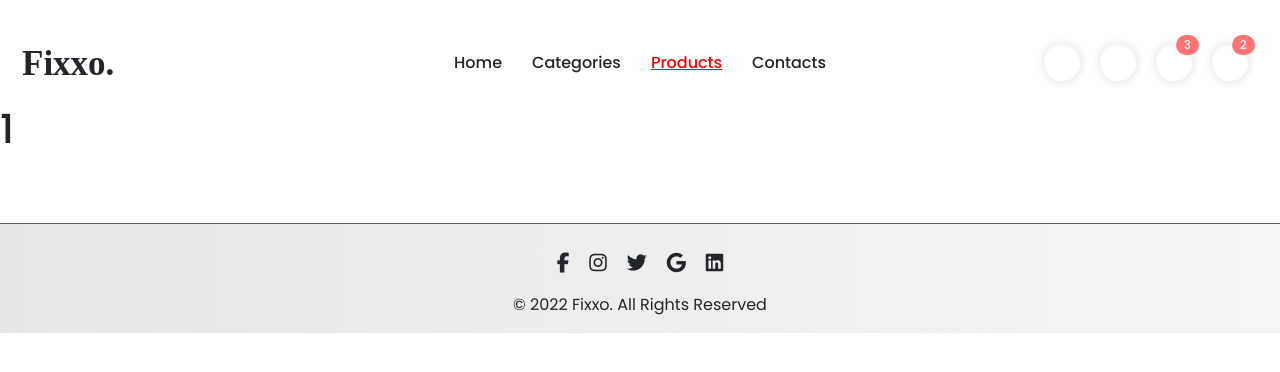
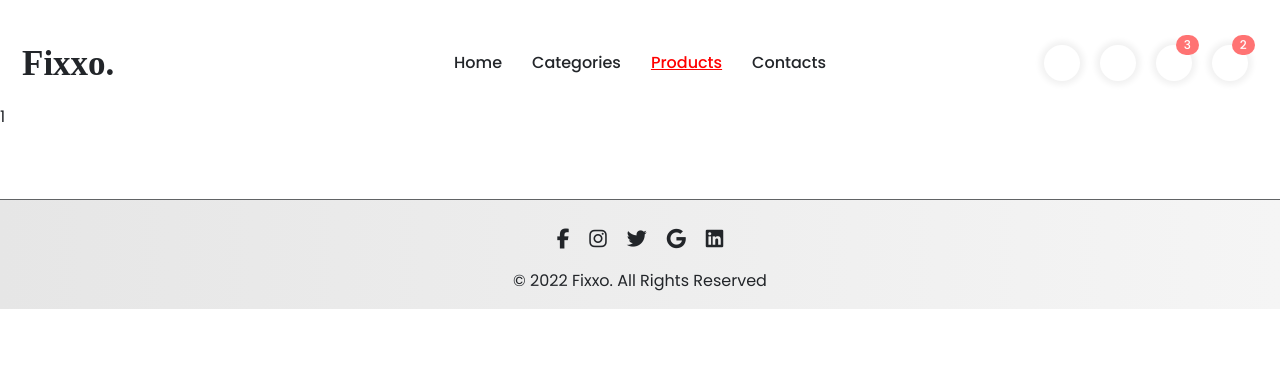
Before and after one commit to TobiasLundkvist/Fixxo.-react, a React (Create React App) app: page /product/1 in a window 1280 px wide. Shown: the top 372 px of the page. Built offline with nearby package versions, Linux system fonts and the light colour scheme; no server answers; some icons are missing.

Commit message:
small changes after handledning 4/11

```diff
--- a/src/App.js
+++ b/src/App.js
@@ -41,7 +41,7 @@ function App() {
       setProducts({...products, twoForProducts: await result.json()})
     }
     twoForProducts()
-  }, [setProducts])
+  }, [])
 
 
 
--- a/src/components/ProductCard.js
+++ b/src/components/ProductCard.js
@@ -24,7 +24,7 @@ function ProductCard({item}) {
                     <button onClick={addToCompare} className='card-icon'><i className="fa-light fa-code-compare"></i></button>
                     <button onClick={addToCart} className='card-icon'><i className="fa-light fa-bag-shopping"></i></button>
                 </div>
-                <NavLink to={`/product/${item.id}`} className='btn-red'>
+                <NavLink to={`/product/${item.articleNumber}`} className='btn-red'>
                     <div className="corner-top-left"></div>
                     <div className="corner-bottom-right"></div>
                     QUICK VIEW
--- a/src/views/ProductDetailsView.js
+++ b/src/views/ProductDetailsView.js
@@ -5,12 +5,13 @@ import { useParams } from 'react-router-dom';
 
 function ProductDetailsView() {
 
-  const params = useParams()
+  const {id} = useParams()
 
   return (
     <>
         <Navbar />
-          <h1>{params.id}</h1>
+          {/* <h1>{params.articleNumber}</h1> */}
+          <div>{id}</div>
         <Footer />
     </>
 
```
